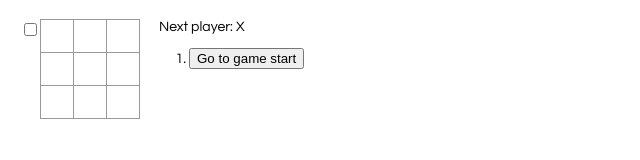
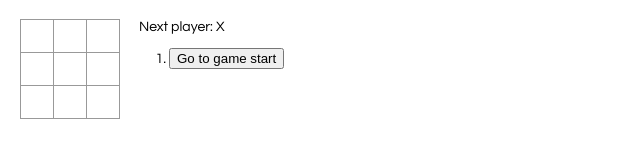
Before and after one commit to RyanSmitty98/GatsbyTicTacToe, a Gatsby site: page / in a window 1280 px wide. Shown: the whole page, without its empty margins (0-640 px from the left). Built offline with nearby package versions, Linux system fonts and the light colour scheme; Gatsby itself is replaced by a stand-in of ours.

Commit message:
deleting tests, cant figure it out

```diff
--- a/src/components/CheckboxWithLabel.js
+++ /dev/null
@@ -1,35 +0,0 @@
-// CheckboxWithLabel.js
-
-import React from 'react';
-
-class CheckboxWithLabel extends React.Component {
-  constructor(props) {
-    super(props);
-    this.state = {isChecked: false};
-
-    // bind manually because React class components don't auto-bind
-    // https://reactjs.org/blog/2015/01/27/react-v0.13.0-beta-1.html#autobinding
-    this.onChange = this.onChange.bind(this);
-  }
-
-  onChange() {
-
-    this.setState({isChecked: !this.state.isChecked});
-
-  }
-
-  render() {
-    return (
-      <label>
-        <input
-          type="checkbox"
-          checked={this.state.isChecked}
-          onChange={this.onChange}
-        />
-        {this.state.isChecked ? this.props.labelOn : this.props.labelOff}
-      </label>
-    );
-  }
-}
-
-export default CheckboxWithLabel;
--- a/src/components/Game.js
+++ b/src/components/Game.js
@@ -69,7 +69,6 @@ class Game extends React.Component {
 
       return (
         <div className="game">
-          <CheckboxWithLabel/>
           <div className="game-board">
             <Board
               squares={current.squares}
```
Also changed, not shown: src/components/__tests__/CheckboxWithLabel-test.js (deleted, +0 -27 lines), src/components/__tests__/game.test.js (added, +7 -0 lines), src/components/__tests__/mouseClick.js (deleted, +0 -15 lines), src/components/__tests__/timeReverse.js (deleted, +0 -12 lines), src/components/__tests__/winner.js (deleted, +0 -9 lines), 1 other file.
